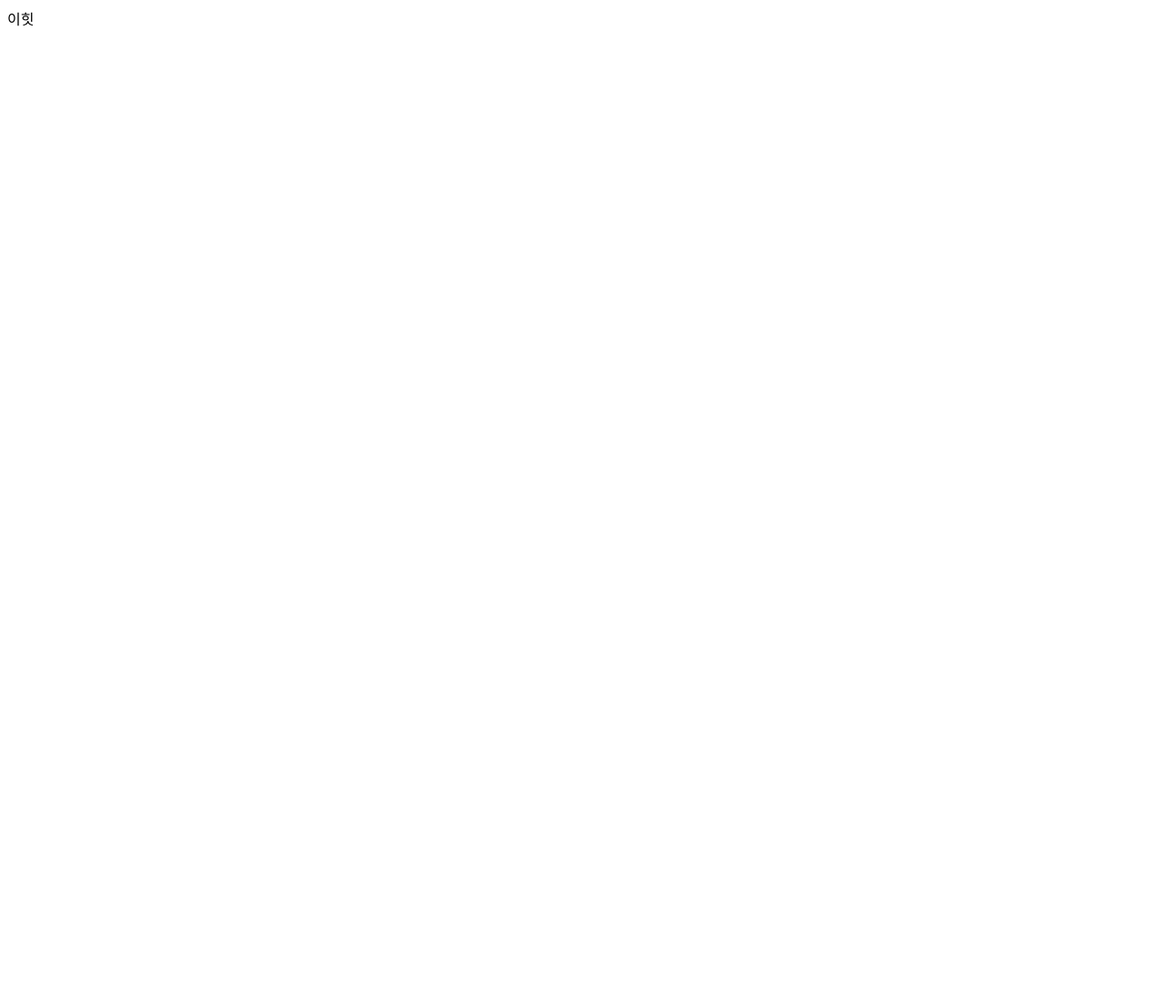
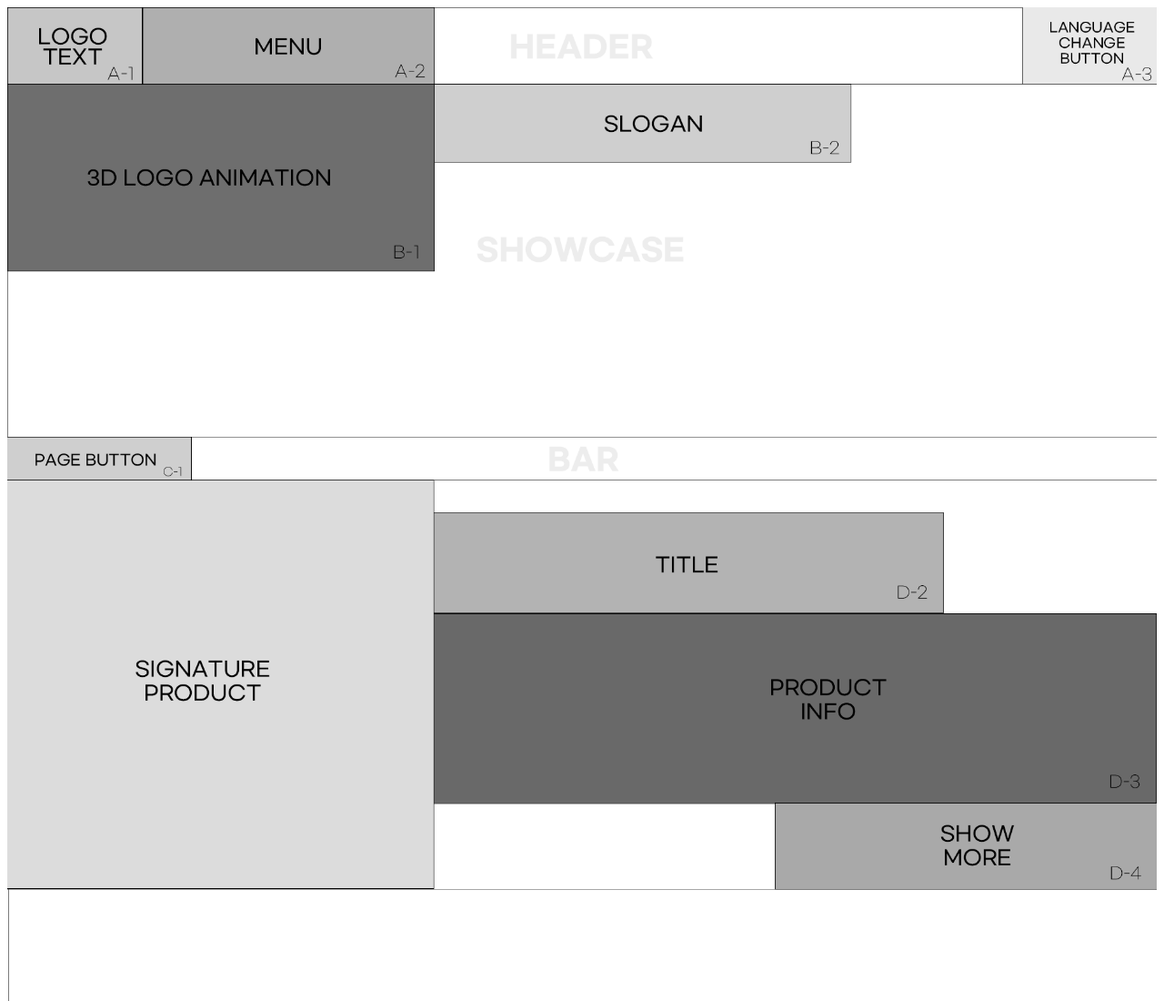
Before and after one commit to XXIXIXN/harang_sport, a plain HTML site: page index.html in a window 1280 px wide. Shown: the top 1100 px of the page at 91% size. Before the commit the page ends 800 px from the top, so only its background shows below. Drawn offline with Linux system fonts and the light colour scheme.

Commit message:
Add files via upload

```diff
--- a/index.html
+++ b/index.html
@@ -1,8 +1,16 @@
 <!DOCTYPE html>
 <html>
     <head>
-
+        <style>
+            img {
+                width: 100%;
+                height: 100%;
+                object-fit: cover;
+            }
+        </style>
     </head>
-    <body>이힛</body>
+    <body>
+        <img src="콘티.png">
+    </body>
 
 </html>
```
Also changed, not shown: 콘티.png (added).
